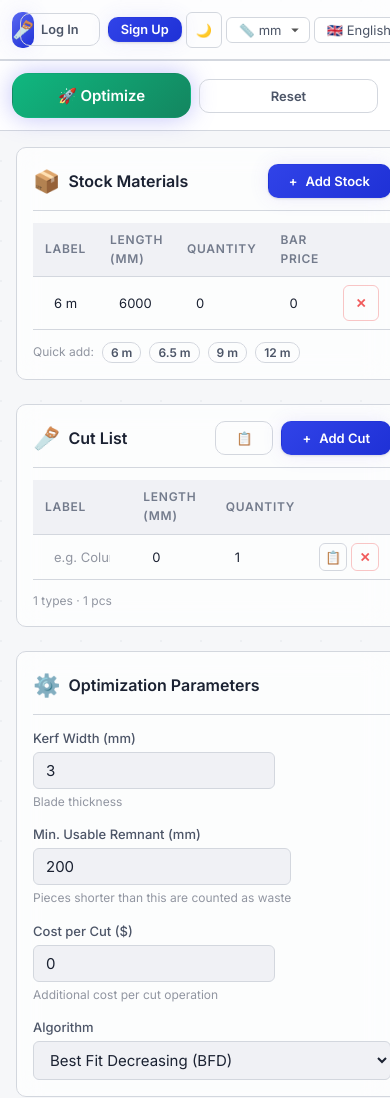
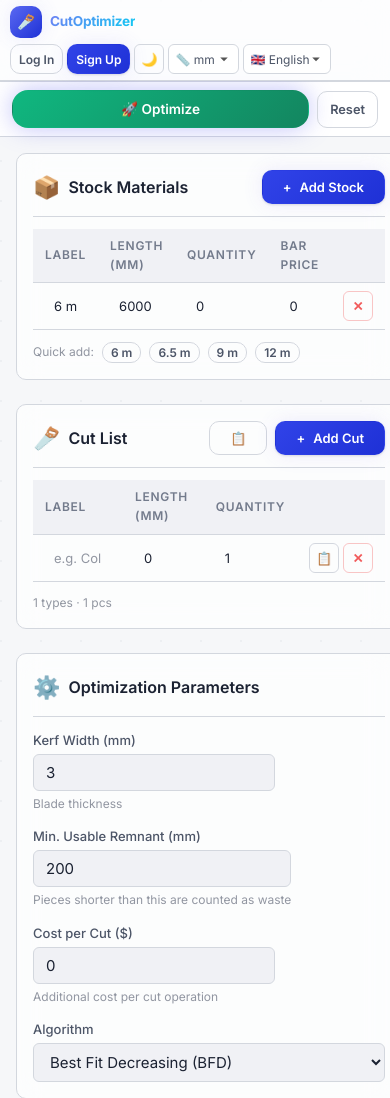
Before and after one commit to HSX47/boy-yerlesim-optimizasyonu, a website built with Vite: page index.html in a window 390 px wide. Shown: the top 1098 px of the page. Built offline with nearby package versions, Linux system fonts and the light colour scheme; some packages are replaced by stand-ins of ours; no server answers.

Commit message:
fix(responsive): redesign mobile header controls layout to prevent overlapping buttons

```diff
--- a/src/styles/components.css
+++ b/src/styles/components.css
@@ -565,40 +565,117 @@ input[type="number"] {
   }
 }
 
-@media (max-width: 640px) {
+@media (max-width: 768px) {
   .navbar {
-    padding: 0 var(--sp-3);
-    gap: var(--sp-2);
+    height: auto;
+    min-height: 56px;
+    padding: var(--sp-2) var(--sp-3);
+    flex-wrap: wrap;
+    row-gap: 6px;
+    column-gap: 8px;
+    justify-content: space-between;
   }
 
   .navbar__brand {
     gap: var(--sp-2);
-    min-width: 0;
-    flex-shrink: 1;
+  }
+
+  .navbar__logo {
+    width: 32px;
+    height: 32px;
+    font-size: 15px;
   }
 
   .navbar__title {
-    font-size: var(--fs-sm);
+    font-size: 0.9rem;
+  }
+
+  .navbar__controls {
+    display: flex;
+    align-items: center;
+    gap: 4px;
+    flex-wrap: wrap;
+    justify-content: flex-end;
+  }
+
+  .navbar__auth-area {
+    gap: 4px !important;
+  }
+
+  .navbar__auth-area .btn {
+    padding: 3px 8px !important;
+    font-size: 0.75rem !important;
+    height: 30px;
+  }
+
+  .user-badge {
+    padding: 2px 8px !important;
+    font-size: 0.75rem !important;
+    height: 30px;
+  }
+
+  .user-badge span:nth-child(2) {
+    max-width: 90px !important;
+  }
+
+  .select-mini {
+    padding: 3px 20px 3px 6px !important;
+    font-size: 0.75rem !important;
+    height: 30px;
+  }
+
+  .btn--icon {
+    width: 30px !important;
+    height: 30px !important;
+    padding: 0 !important;
+  }
+}
+
+@media (max-width: 520px) {
+  .navbar {
+    padding: 6px 10px;
+  }
+
+  .navbar__brand {
+    flex-shrink: 0;
+  }
+
+  .navbar__title {
+    font-size: 0.85rem;
+    max-width: 110px;
     white-space: nowrap;
     overflow: hidden;
     text-overflow: ellipsis;
-    max-width: 130px;
-  }
-
-  .navbar__controls {
-    gap: var(--sp-1);
-    flex-shrink: 0;
-  }
-
-  .user-badge {
-    padding: 2px 6px !important;
-    font-size: 0.75rem !important;
   }
 
   .user-badge span:nth-child(2) {
-    max-width: 75px !important;
+    max-width: 65px !important;
   }
 
+  .action-bar {
+    padding: 8px 12px;
+    gap: 8px;
+    display: flex;
+    flex-direction: row;
+    align-items: center;
+    justify-content: center;
+  }
+
+  .action-bar #optimize-btn {
+    flex: 1;
+    min-width: 0;
+    font-size: 0.85rem;
+    padding: 10px 12px;
+  }
+
+  .action-bar #reset-btn {
+    flex-shrink: 0;
+    font-size: 0.8rem;
+    padding: 10px 12px;
+  }
+}
+
+@media (max-width: 640px) {
   .stat-grid {
     grid-template-columns: repeat(2, 1fr);
     gap: var(--sp-3);
@@ -630,34 +707,11 @@ input[type="number"] {
   .card__title {
     font-size: var(--fs-md);
   }
-
-  .action-bar {
-    padding: var(--sp-3) var(--sp-3);
-    gap: var(--sp-2);
-  }
-
-  .action-bar .btn--lg {
-    padding: var(--sp-3) var(--sp-5);
-    font-size: var(--fs-base);
-  }
 }
 
 @media (max-width: 400px) {
-  .navbar__title {
-    max-width: 90px;
-  }
-
   .stat-grid {
     grid-template-columns: 1fr;
-  }
-
-  .action-bar {
-    flex-wrap: wrap;
-  }
-
-  .action-bar .btn {
-    flex: 1;
-    min-width: 120px;
   }
 }
 
```
